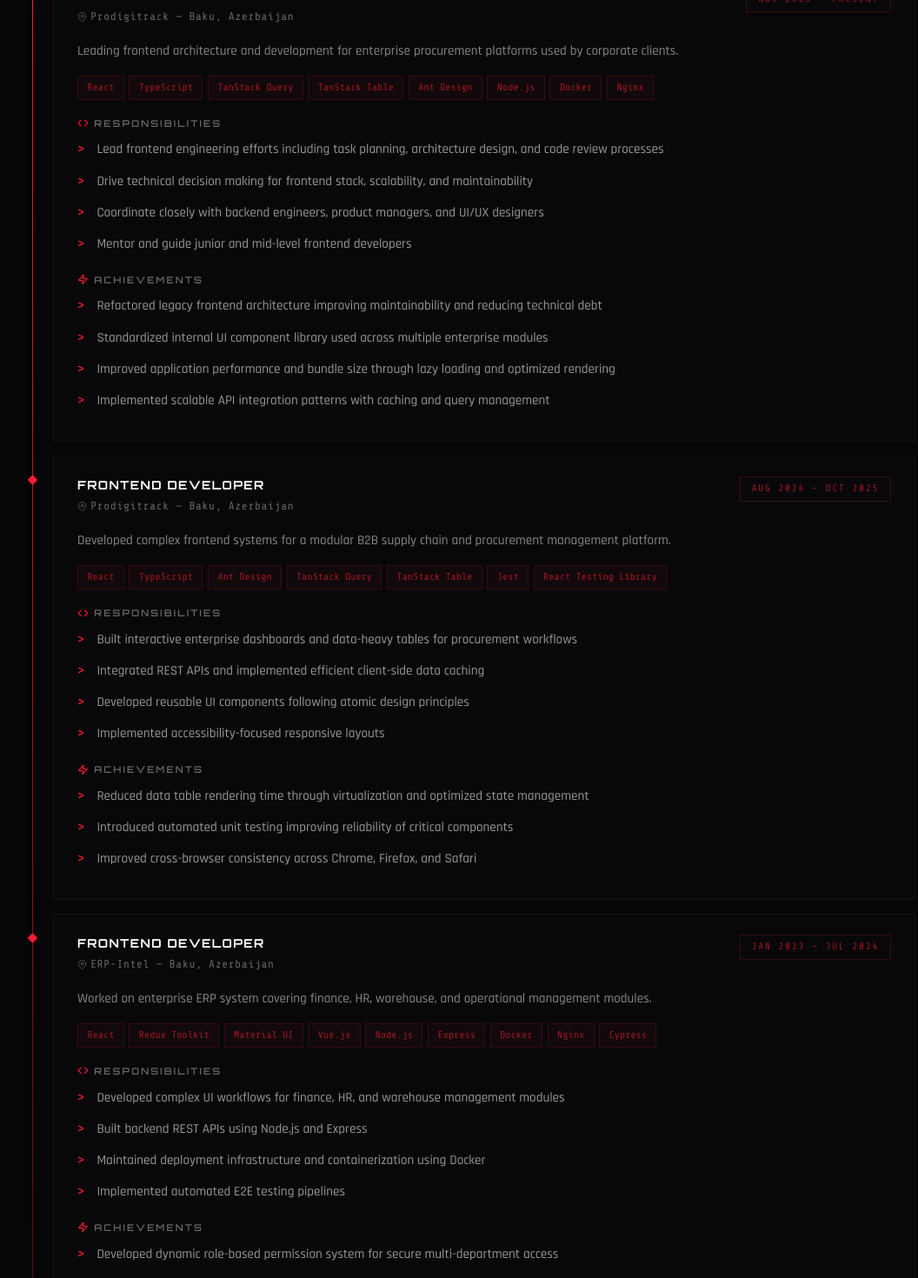
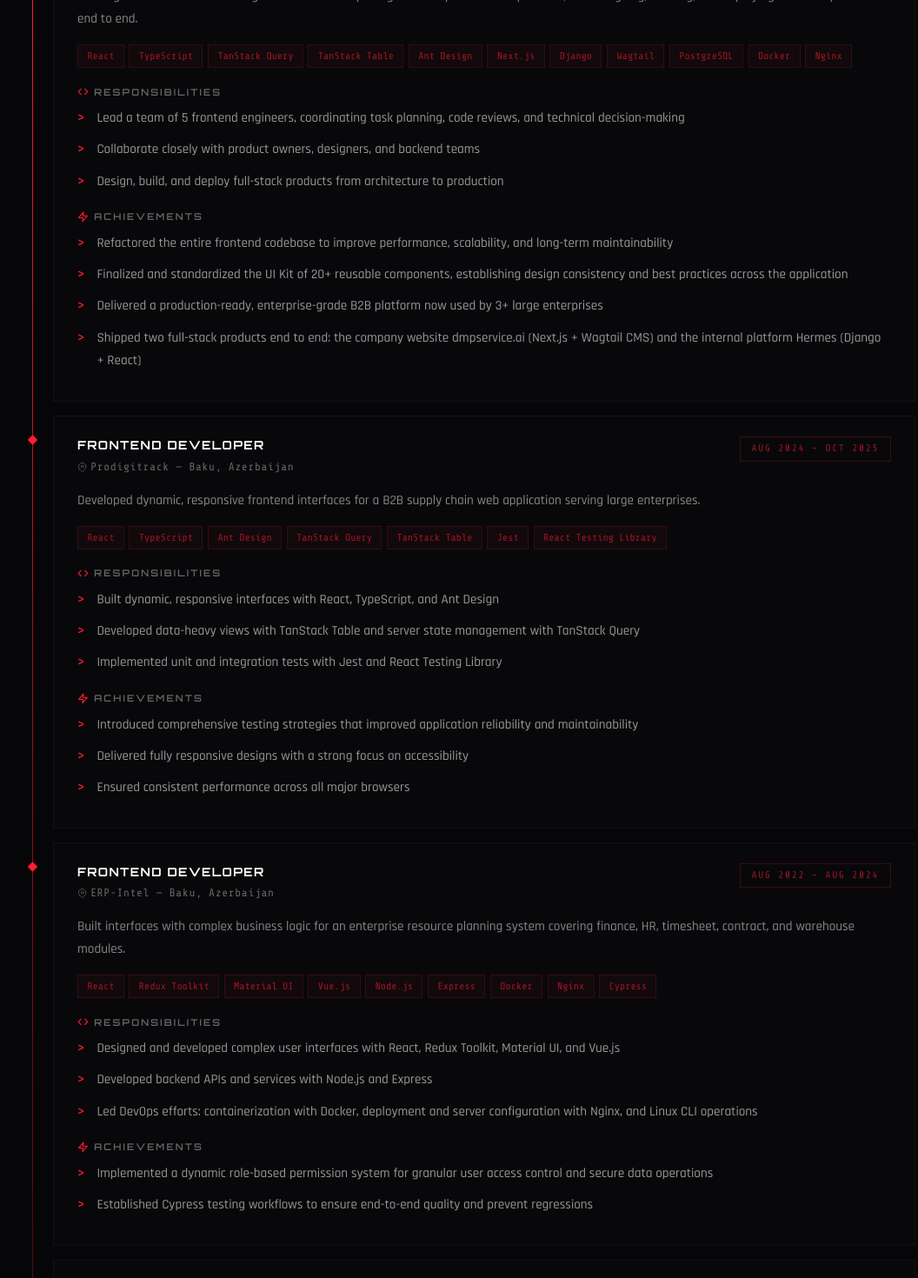
Before and after one commit to NihadMammadli/nihad.dev, a React (Vite) app: page / in a window 1280 px wide. Shown: the part 900-2370 px from the top of the page at 87% size, without its empty margins (95-1151 px from the left). Built offline with nearby package versions, Linux system fonts and the light colour scheme.

Commit message:
new data

```diff
--- /dev/null
+++ b/src/assets/badge.html
@@ -0,0 +1,97 @@
+<!DOCTYPE html>
+<html lang="en">
+<head>
+<meta charset="UTF-8">
+<meta name="viewport" content="width=device-width, initial-scale=1.0">
+
+<title>Sanan Mammadli</title>
+
+<link href="https://fonts.googleapis.com/css2?family=Urbanist:wght@200;300;400;500;600;700;800;900&display=swap" rel="stylesheet">
+
+<style>
+
+*{
+margin:0;
+padding:0;
+box-sizing:border-box;
+}
+
+body{
+height:100vh;
+width:100%;
+display:flex;
+align-items:center;
+justify-content:flex-end;
+font-family:"Urbanist", sans-serif;
+background:#0e0e0e;
+overflow:hidden;
+}
+
+/* Polygon Gradient Background */
+
+.background{
+position:absolute;
+width:100%;
+height:100%;
+background:linear-gradient(135deg,#1a1a1a,#111,#000);
+}
+
+.background::before{
+content:"";
+position:absolute;
+width:140%;
+height:140%;
+background:
+polygon(0% 0%, 100% 0%, 85% 40%, 100% 100%, 0% 100%, 15% 60%);
+background:linear-gradient(120deg,#1f1f1f,#0b0b0b,#181818);
+clip-path:polygon(0 0,100% 0,85% 40%,100% 100%,0 100%,15% 60%);
+opacity:0.8;
+}
+
+/* Card */
+
+.card{
+position:relative;
+text-align:right;
+width:100%;
+height:100vh;
+display:flex;
+flex-direction:column;
+justify-content:center;
+padding:80px 120px;
+background:rgba(0,0,0,0.45);
+border:none;
+border-left:1px solid rgba(255,255,255,0.08);
+backdrop-filter:blur(6px);
+}
+
+h1{
+color:#ffffff;
+font-size:224px;
+letter-spacing:3px;
+font-weight:500;
+margin-bottom:15px;
+}
+
+h2{
+color:#cfcfcf;
+font-size:84px;
+font-weight:300;
+letter-spacing:4px;
+text-transform:uppercase;
+}
+
+</style>
+</head>
+
+<body>
+
+<div class="background"></div>
+
+<div class="card">
+<h1>Nihad Mammadli</h1>
+<h2>Frontend Engineer</h2>
+</div>
+
+</body>
+</html>
--- a/src/pages/main/index.tsx
+++ b/src/pages/main/index.tsx
@@ -25,6 +25,9 @@ import {
   FiTag,
   FiCheckCircle,
   FiTrendingUp,
+  FiMonitor,
+  FiServer,
+  FiUsers,
 } from 'react-icons/fi'
 import type { IconType } from 'react-icons'
 
@@ -96,13 +99,13 @@ const TYPING_SPEED = 50
 const INTRO_TEXT = 'NIHAD MAMMADLI'
 
 const about = `
-Frontend Engineer with nearly 4 years of professional experience designing and building complex, high-performance web applications. Specialized in React ecosystem, scalable frontend architecture, and enterprise UI development.
+Senior Frontend Engineer with 5+ years of experience building complex, data-heavy React and TypeScript applications for enterprise clients, currently leading a frontend team of 5.
 
-Experienced in building large-scale B2B platforms, procurement systems, and ERP solutions used in production environments. Strong background in performance optimization, reusable component systems, and modern state management patterns.
+Full-stack capable: backend services and REST APIs with Node.js/Express and Python/Django, with relational data modelling in PostgreSQL and MySQL.
 
-Comfortable working across the full development lifecycle — from system architecture and UI design systems to backend integration, testing strategies, and CI/CD pipelines.
+Delivers end to end, from architecture to production: Docker, Nginx, TLS, CI/CD pipelines, and separate staging and production environments on Linux.
 
-Currently leading frontend development initiatives, mentoring engineers, driving architectural decisions, and collaborating with cross-functional teams to deliver scalable enterprise-grade products.
+Solid foundation in data and machine learning (Python, Pandas, NumPy, scikit-learn), backed by a Computer Science degree and an MSc in Data Science in progress.
 `
 
 const experience: ExperienceItem[] = [
@@ -113,23 +116,22 @@ const experience: ExperienceItem[] = [
     location: 'Baku, Azerbaijan',
 
     summary:
-      'Leading frontend architecture and development for enterprise procurement platforms used by corporate clients.',
+      'Leading a team of 5 frontend engineers on an enterprise-grade B2B procurement platform, and designing, building, and deploying full-stack products end to end.',
 
     tech:
-      ['React', 'TypeScript', 'TanStack Query', 'TanStack Table', 'Ant Design', 'Node.js', 'Docker', 'Nginx'],
+      ['React', 'TypeScript', 'TanStack Query', 'TanStack Table', 'Ant Design', 'Next.js', 'Django', 'Wagtail', 'PostgreSQL', 'Docker', 'Nginx'],
 
     responsibilities: [
-      'Lead frontend engineering efforts including task planning, architecture design, and code review processes',
-      'Drive technical decision making for frontend stack, scalability, and maintainability',
-      'Coordinate closely with backend engineers, product managers, and UI/UX designers',
-      'Mentor and guide junior and mid-level frontend developers'
+      'Lead a team of 5 frontend engineers, coordinating task planning, code reviews, and technical decision-making',
+      'Collaborate closely with product owners, designers, and backend teams',
+      'Design, build, and deploy full-stack products from architecture to production'
     ],
 
     achievements: [
-      'Refactored legacy frontend architecture improving maintainability and reducing technical debt',
-      'Standardized internal UI component library used across multiple enterprise modules',
-      'Improved application performance and bundle size through lazy loading and optimized rendering',
-      'Implemented scalable API integration patterns with caching and query management'
+      'Refactored the entire frontend codebase to improve performance, scalability, and long-term maintainability',
+      'Finalized and standardized the UI Kit of 20+ reusable components, establishing design consistency and best practices across the application',
+      'Delivered a production-ready, enterprise-grade B2B platform now used by 3+ large enterprises',
+      'Shipped two full-stack products end to end: the company website dmpservice.ai (Next.js + Wagtail CMS) and the internal platform Hermes (Django + React)'
     ]
   },
 
@@ -140,72 +142,68 @@ const experience: ExperienceItem[] = [
     location: 'Baku, Azerbaijan',
 
     summary:
-      'Developed complex frontend systems for a modular B2B supply chain and procurement management platform.',
+      'Developed dynamic, responsive frontend interfaces for a B2B supply chain web application serving large enterprises.',
 
     tech:
       ['React', 'TypeScript', 'Ant Design', 'TanStack Query', 'TanStack Table', 'Jest', 'React Testing Library'],
 
     responsibilities: [
-      'Built interactive enterprise dashboards and data-heavy tables for procurement workflows',
-      'Integrated REST APIs and implemented efficient client-side data caching',
-      'Developed reusable UI components following atomic design principles',
-      'Implemented accessibility-focused responsive layouts'
+      'Built dynamic, responsive interfaces with React, TypeScript, and Ant Design',
+      'Developed data-heavy views with TanStack Table and server state management with TanStack Query',
+      'Implemented unit and integration tests with Jest and React Testing Library'
     ],
 
     achievements: [
-      'Reduced data table rendering time through virtualization and optimized state management',
-      'Introduced automated unit testing improving reliability of critical components',
-      'Improved cross-browser consistency across Chrome, Firefox, and Safari'
+      'Introduced comprehensive testing strategies that improved application reliability and maintainability',
+      'Delivered fully responsive designs with a strong focus on accessibility',
+      'Ensured consistent performance across all major browsers'
     ]
   },
 
   {
     role: 'Frontend Developer',
-    period: 'Jan 2023 – Jul 2024',
+    period: 'Aug 2022 – Aug 2024',
     company: 'ERP-Intel',
     location: 'Baku, Azerbaijan',
 
     summary:
-      'Worked on enterprise ERP system covering finance, HR, warehouse, and operational management modules.',
+      'Built interfaces with complex business logic for an enterprise resource planning system covering finance, HR, timesheet, contract, and warehouse modules.',
 
     tech:
       ['React', 'Redux Toolkit', 'Material UI', 'Vue.js', 'Node.js', 'Express', 'Docker', 'Nginx', 'Cypress'],
 
     responsibilities: [
-      'Developed complex UI workflows for finance, HR, and warehouse management modules',
-      'Built backend REST APIs using Node.js and Express',
-      'Maintained deployment infrastructure and containerization using Docker',
-      'Implemented automated E2E testing pipelines'
+      'Designed and developed complex user interfaces with React, Redux Toolkit, Material UI, and Vue.js',
+      'Developed backend APIs and services with Node.js and Express',
+      'Led DevOps efforts: containerization with Docker, deployment and server configuration with Nginx, and Linux CLI operations'
     ],
 
     achievements: [
-      'Developed dynamic role-based permission system for secure multi-department access',
-      'Reduced manual QA effort by introducing Cypress E2E testing workflows',
-      'Optimized frontend state management using Redux Toolkit'
+      'Implemented a dynamic role-based permission system for granular user access control and secure data operations',
+      'Established Cypress testing workflows to ensure end-to-end quality and prevent regressions'
     ]
   },
 
   {
     role: 'Frontend Developer',
-    period: 'Jun 2022 – Dec 2022',
+    period: 'Jul 2021 – Jul 2022',
     company: 'Freelancer',
     location: 'Baku, Azerbaijan',
 
     summary:
-      'Delivered full-stack web solutions for small businesses and startup clients.',
+      'Delivered custom frontend solutions and backend services for clients, with a focus on responsive and user-friendly design.',
 
     tech:
-      ['React', 'TypeScript', 'Redux', 'Node.js', 'Express', 'MySQL', 'PostgreSQL'],
+      ['React', 'TypeScript', 'Redux', 'Context API', 'Node.js', 'Express', 'MySQL', 'PostgreSQL'],
 
     responsibilities: [
-      'Designed and implemented responsive web interfaces',
-      'Developed REST APIs and backend services',
-      'Built reusable component libraries for faster feature development'
+      'Delivered custom frontend solutions primarily with React, TypeScript, and Redux',
+      'Developed backend services and APIs with Node.js and Express, integrating MySQL and PostgreSQL databases'
     ],
 
     achievements: [
-      'Delivered multiple projects from concept to production',
-      'Established scalable state management patterns for client applications'
+      'Built reusable components and managed application state with Redux and Context API for scalability',
+      'Delivered responsive, user-friendly designs for clients'
     ]
   }
 ]
@@ -216,21 +214,18 @@ const projects: ProjectItem[] = [
     subtitle: 'Digital Modular Procurement Platform',
 
     description:
-      'Enterprise procurement platform enabling organizations to manage sourcing, vendor evaluation, demand planning, and contract lifecycle management within a modular architecture.',
+      'Modular procurement system covering sourcing, demand planning, and contract management, used by 3+ large enterprises.',
 
     modules: [
       'Sourcing',
-      'Vendor Management',
       'Demand Planning',
-      'Contract Lifecycle Management',
-      'Procurement Analytics'
+      'Contract Management'
     ],
 
     contributions: [
-      'Developed core frontend architecture for procurement workflows',
-      'Built reusable component library @dmp-tech/ui using Storybook',
-      'Implemented advanced table systems with sorting, filtering, pagination, and dynamic columns',
-      'Designed scalable state management patterns for multi-module integration'
+      'Built and maintained the frontend of the procurement platform',
+      'Developed the custom UI component library @dmp-tech/ui with 20+ components, documented in Storybook',
+      'Ensured design consistency and scalability across modules through the shared component library'
     ],
 
     tech: [
@@ -244,11 +239,81 @@ const projects: ProjectItem[] = [
   },
 
   {
+    name: 'dmpservice.ai',
+    subtitle: 'Company Website & Headless CMS (Full-Stack, Self-Deployed)',
+
+    link: 'https://dmpservice.ai/',
+
+    description:
+      'Company website rebuilt from a signed-off 52-page static prototype onto a CMS: Next.js 16 / React 19 renders every public page, while Wagtail / Django serves the admin and JSON API, backed by PostgreSQL.',
+
+    features: [
+      'Every page editable without a deploy: publishing in the CMS updates the live page in about a second through tag-based cache revalidation',
+      'Slug changes create 301 redirects automatically',
+      'Technical SEO: editable titles, meta descriptions, canonicals, robots and Open Graph tags, JSON-LD, a sitemap, and 410 responses for retired WordPress URLs'
+    ],
+
+    contributions: [
+      'Built the Next.js frontend and the Wagtail / Django backend end to end',
+      'Deployed staging and production on one VM with Docker Compose behind a shared Nginx edge with TLS and S3-compatible media storage',
+      'Set up CI/CD: a push to main deploys staging, a version tag deploys production',
+      'Built an automated verification suite: visual-fidelity diffs against the prototype, browser render checks on all 52 routes, link checks, SEO assertions, and post-deploy smoke tests'
+    ],
+
+    tech: [
+      'Next.js 16',
+      'React 19',
+      'Wagtail',
+      'Django',
+      'PostgreSQL',
+      'Docker Compose',
+      'Nginx',
+      'CI/CD'
+    ]
+  },
+
+  {
+    name: 'Hermes',
+    subtitle: 'Internal Knowledge & Team Platform (Full-Stack, Self-Deployed)',
+
+    description:
+      "DMP's internal platform: a company handbook with review before publication, a team directory with a who-to-ask matrix, learning paths with progress tracking, and an IT support queue.",
+
+    features: [
+      'Article approval workflow with revisions, threaded comments, and mentions',
+      'PostgreSQL full-text search that respects access rules',
+      'Team directory with a who-to-ask matrix',
+      'Learning paths with progress tracking',
+      'IT support ticket queue'
+    ],
+
+    contributions: [
+      'Built the platform with Django + DRF, PostgreSQL, Redis, and a React + TypeScript frontend',
+      'Designed a single object-level access model that governs onboarding scope, project visibility, contribution rights, and ticket access',
+      'Implemented cookie-based JWT auth with CSRF protection',
+      'Documented the API with OpenAPI (drf-spectacular) and covered it with a pytest suite including end-to-end journeys',
+      'Deployed with Gunicorn, Nginx, TLS, and multi-stage Docker builds'
+    ],
+
+    tech: [
+      'Django',
+      'Django REST Framework',
+      'PostgreSQL',
+      'Redis',
+      'React',
+      'TypeScript',
+      'Docker',
+      'Nginx',
+      'Pytest'
+    ]
+  },
+
+  {
     name: 'ERP Intel',
     subtitle: 'Enterprise Resource Planning Platform',
 
     description:
-      'Comprehensive ERP system providing operational tools for finance management, HR operations, timesheets, contract management, and warehouse logistics.',
+      'Large-scale ERP system providing operational tools for finance management, HR operations, timesheets, contract management, and warehouse logistics.',
 
     modules: [
       'Finance',
@@ -259,9 +324,9 @@ const projects: ProjectItem[] = [
     ],
 
     contributions: [
-      'Developed dynamic role-based access control system',
-      'Implemented enterprise UI components across multiple modules',
-      'Integrated backend APIs for real-time operational data'
+      'Implemented a dynamic role-based permission system for granular user access control and secure data operations',
+      'Built user interfaces with complex business logic across multiple modules',
+      'Developed backend APIs and services with Node.js and Express'
     ],
 
     tech: [
@@ -274,27 +339,66 @@ const projects: ProjectItem[] = [
   },
 
   {
-    name: 'Damla Group Website',
-    subtitle: 'Corporate Business Website',
+    name: 'Damla Group',
+    subtitle: 'Corporate Website (Full-Stack)',
 
     link: 'https://damla-group.com/',
 
     description:
-      'Corporate website developed for Damla Group showcasing company services, projects, and corporate information with a modern responsive interface.',
+      'Corporate website built end to end: a public marketing site plus a Django backend running the blog, careers, and contact features.',
+
+    features: [
+      '9 pages built from about 20 reusable components',
+      'Per-route SEO meta tags (Open Graph, Twitter cards, canonicals) managed through a custom hook',
+      'Blog with tags, filtering, search, and pagination',
+      'Job application and contact submission endpoints'
+    ],
 
     contributions: [
-      'Designed and developed responsive frontend architecture',
-      'Implemented modern UI/UX focused on corporate branding and usability',
-      'Optimized page loading performance and SEO-friendly structure',
-      'Ensured cross-device responsiveness for desktop, tablet, and mobile users'
+      'Developed a responsive React 19 + TypeScript frontend with Vite and Ant Design',
+      'Built a Django REST Framework API on PostgreSQL for blog posts, job applications, and contact submissions',
+      'Set up a Django Admin panel with a CKEditor 5 rich-text editor so non-technical staff publish on their own, with media on AWS S3',
+      'Containerized the backend with Docker, Gunicorn, and WhiteNoise'
+    ],
+
+    tech: [
+      'React 19',
+      'TypeScript',
+      'Vite',
+      'Ant Design',
+      'Django',
+      'Django REST Framework',
+      'PostgreSQL',
+      'AWS S3',
+      'Docker'
+    ]
+  },
+
+  {
+    name: 'Energy Service Group',
+    subtitle: 'Corporate Website',
+
+    description:
+      'Responsive corporate website for an Azerbaijani energy services company, showcasing its projects, partners, certifications, and licenses.',
+
+    features: [
+      'Project portfolio with detail pages',
+      'Filterable photo and video gallery',
+      'Contact form',
+      'Scroll-triggered reveal and counter animations'
+    ],
+
+    contributions: [
+      'Designed and built the website with React, TypeScript, Vite, and React Router',
+      'Created a reusable component library and a CSS design-token system (CSS Modules) to keep the visual language consistent'
     ],
 
     tech: [
       'React',
       'TypeScript',
-      'Responsive Design',
-      'SEO Optimization',
-      'Modern CSS'
+      'Vite',
+      'React Router',
+      'CSS Modules'
     ]
   },
 
@@ -335,32 +439,94 @@ const projects: ProjectItem[] = [
 const skills: SkillGroup[] = [
   {
     icon: FiCode,
-    category: 'Frontend Engineering',
+    category: 'Languages',
     items: [
-      'React',
       'TypeScript',
       'JavaScript (ES6+)',
+      'Python',
+      'SQL',
+      'HTML5',
+      'CSS3',
+      'C/C++',
+      'C# (basic)'
+    ]
+  },
+
+  {
+    icon: FiMonitor,
+    category: 'Frontend',
+    items: [
+      'React 19',
+      'Next.js (SSR/ISR)',
+      'Vite',
+      'React Router',
       'Redux Toolkit',
       'TanStack Query',
       'TanStack Table',
-      'Ant Design',
-      'Material UI',
-      'Tailwind CSS',
-      'Vue.js'
+      'Context API',
+      'Custom Hooks',
+      'Vue.js (basic)'
     ]
   },
 
   {
     icon: FiLayers,
-    category: 'Frontend Architecture',
+    category: 'UI & Design Systems',
     items: [
-      'Component Architecture',
-      'Reusable UI Systems',
-      'Custom Hooks',
-      'Context API',
-      'State Management Patterns',
-      'Code Splitting',
-      'Lazy Loading'
+      'Ant Design',
+      'MUI',
+      'Tailwind CSS',
+      'CSS Modules',
+      'Storybook',
+      'npm Component Libraries',
+      'Design Tokens',
+      'Charts'
+    ]
+  },
+
+  {
+    icon: FiTerminal,
+    category: 'Backend & APIs',
+    items: [
+      'Node.js',
+      'Express',
+      'Django',
+      'Django REST Framework',
+      'Wagtail CMS',
+      'REST',
+      'OpenAPI / Swagger',
+      'JWT Auth',
+      'RBAC / Permissions'
+    ]
+  },
+
+  {
+    icon: FiDatabase,
+    category: 'Databases & Storage',
+    items: [
+      'PostgreSQL',
+      'MySQL',
+      'Redis',
+      'Django ORM',
+      'Full-Text Search',
+      'AWS S3',
+      'S3-Compatible Storage'
+    ]
+  },
+
+  {
+    icon: FiServer,
+    category: 'DevOps & Deployment',
+    items: [
+      'Docker',
+      'Docker Compose',
+      'Multi-Stage Builds',
+      'Nginx',
+      'Gunicorn',
+      'TLS / Certbot',
+      'CI/CD',
+      'Linux',
+      'Git'
     ]
   },
 
@@ -373,55 +539,45 @@ const skills: SkillGroup[] = [
       'Cypress',
       'Playwright',
       'Puppeteer',
-      'Selenium'
+      'Selenium',
+      'Pytest',
+      'E2E Testing'
     ]
   },
 
   {
-    icon: FiTerminal,
-    category: 'Backend & APIs',
+    icon: FiZap,
+    category: 'Performance & SEO',
     items: [
-      'Node.js',
-      'Express',
-      'REST APIs',
-      'Authentication',
-      'Database Integration'
+      'Core Web Vitals',
+      'Code Splitting',
+      'Lazy Loading',
+      'Caching & ISR',
+      'Technical SEO & JSON-LD',
+      'Accessibility',
+      'Cross-Browser'
     ]
   },
 
   {
-    icon: FiDatabase,
-    category: 'Infrastructure & DevOps',
+    icon: FiBarChart2,
+    category: 'Data & ML',
     items: [
-      'Docker',
-      'CI/CD Pipelines',
-      'Nginx',
-      'Git',
-      'Linux CLI'
+      'Pandas',
+      'NumPy',
+      'Scikit-learn',
+      'Machine Learning Fundamentals'
     ]
   },
 
   {
-    category: 'Performance & Optimization',
-    icon: FiZap,
+    icon: FiUsers,
+    category: 'Leadership',
     items: [
-      'Web Vitals Optimization',
-      'Responsive Design',
-      'Cross-Browser Compatibility',
-      'Bundle Optimization',
-      'Rendering Performance'
-    ]
-  },
-
-  {
-    category: 'Data & Machine Learning',
-    icon: FiBarChart2,
-    items: [
-      'Python',
-      'Pandas',
-      'NumPy',
-      'Scikit-learn',
-      'Time Series Analysis'
+      'Team Leadership (5 engineers)',
+      'Code Reviews',
+      'Technical Planning',
+      'Cross-Functional Collaboration'
     ]
   }
 ]
@@ -431,7 +587,7 @@ const education: EducationItem[] = [
     degree: 'MSc in Data Science',
     school: 'Azerbaijan State University of Economics (UNEC)',
     location: 'Baku, Azerbaijan',
-    period: '2025 – 2027 (Expected)',
+    period: '2025 – 2026 (Expected)',
 
     focus: [
       'Machine Learning',
@@ -446,23 +602,27 @@ const education: EducationItem[] = [
     degree: 'BSc in Computer Science',
     school: 'ADA University',
     location: 'Baku, Azerbaijan',
-    period: '2020 – 2025',
+    period: '2020 – 2024',
 
     honors: "Dean's List",
 
     focus: [
-      'Data Structures and Algorithms',
-      'Distributed Systems',
+      'Calculus',
+      'Data Structures & Algorithms',
       'Machine Learning',
+      'Artificial Intelligence',
+      'Digital Logic Design',
+      'Linear Algebra',
+      'Discrete Structures',
+      'Software Design Patterns',
       'Database Systems',
-      'Software Architecture',
-      'Web Development'
+      'Distributed Systems'
     ]
   }
 ]
 
 const languages: LanguageItem[] = [
-  { name: 'English', level: 'Advanced', pct: 90 },
+  { name: 'English', level: 'Advanced (C1)', pct: 90 },
   { name: 'Russian', level: 'Fluent', pct: 95 },
   { name: 'Turkish', level: 'Fluent', pct: 95 },
   { name: 'Azerbaijani', level: 'Native', pct: 100 },
@@ -728,9 +888,9 @@ function Main() {
               <p className={styles.tagline}>
                 <span className={styles.tagBracket}>[</span>
                 <FiCpu className={styles.inlineIcon} />
-                FRONTEND DEVELOPER
+                SENIOR FRONTEND ENGINEER
                 <span className={styles.tagDot}> // </span>
-                ~4 YEARS
+                5+ YEARS
                 <span className={styles.tagDot}> // </span>
                 <FiMapPin className={styles.inlineIcon} />
                 BAKU, AZERBAIJAN
```
Also changed, not shown: index.html (+9 -9 lines).
